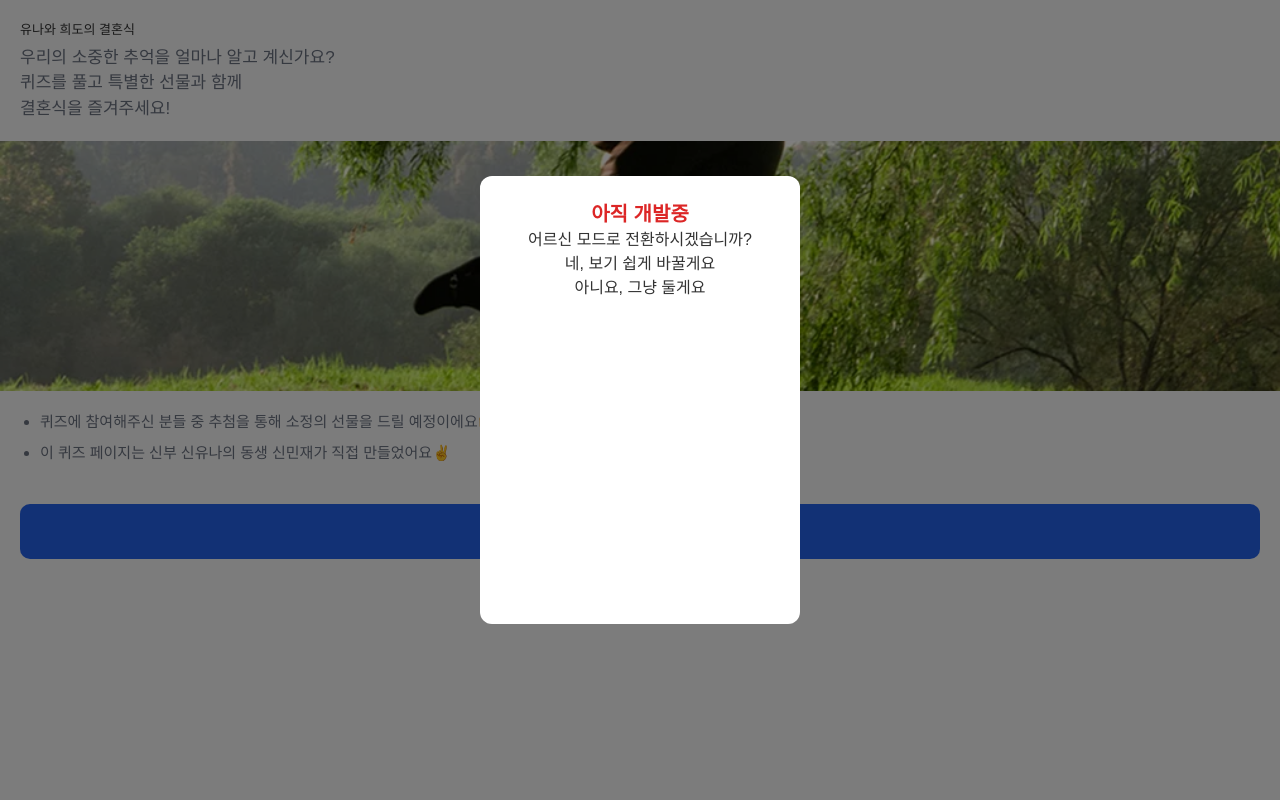
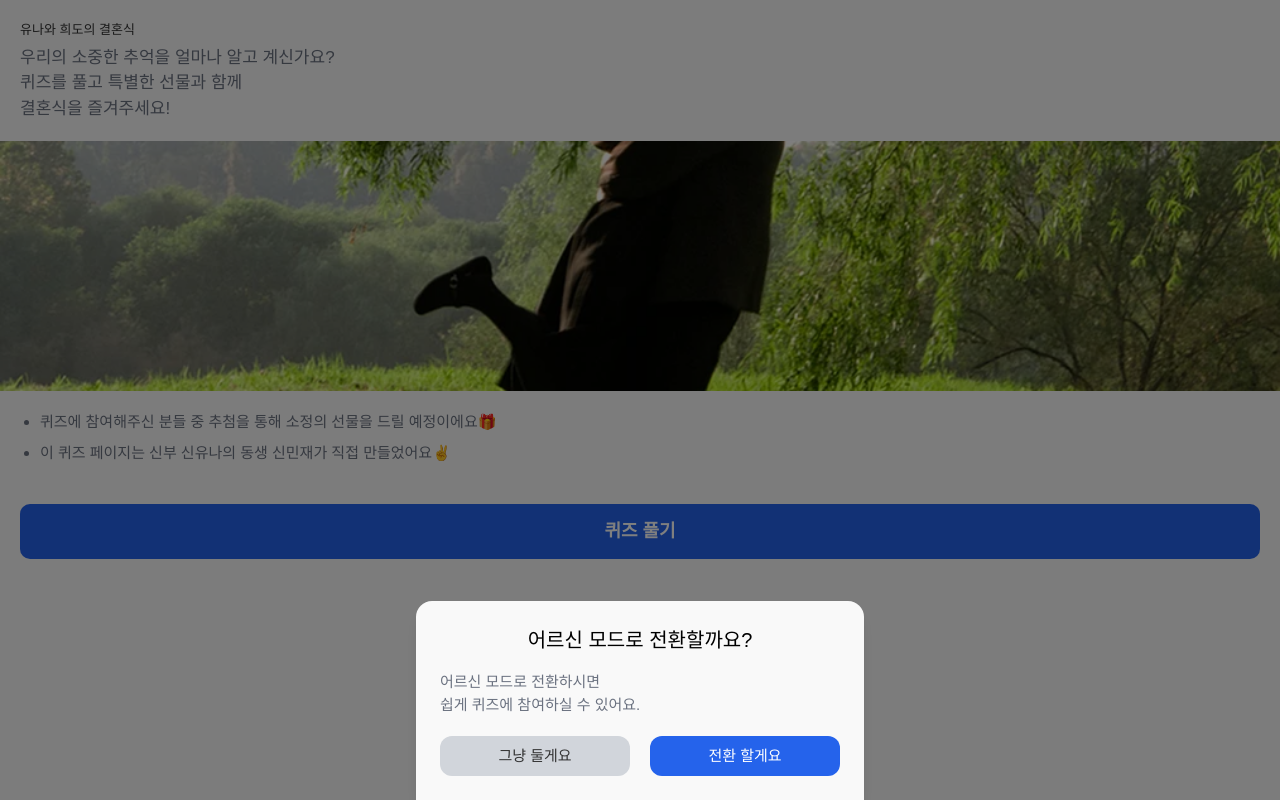
Before and after one commit to SMJ426/yoona-wedding-quiz, a Next.js app: page /quiz/explanation in a window 1280 px wide. Built offline with nearby package versions, Linux system fonts and the light colour scheme; a web font is replaced by a local one.

Commit message:
feat: 시니어 모드(easy-mode) 모달 개발

```diff
--- a/src/components/modal/Modal.tsx
+++ b/src/components/modal/Modal.tsx
@@ -19,10 +19,10 @@ const Modal: React.FC<Props> = ({ children, onClose }) => {
 
   return ReactDOM.createPortal(
     <div
-      className="fixed inset-0 z-50 flex items-center justify-center bg-black bg-opacity-50"
+      className="fixed inset-0 z-50 flex items-end justify-center bg-black bg-opacity-50"
       onClick={handleBackdropClick}
     >
-      <div className="bg-white p-6 rounded-xl w-[80%] max-w-[320px] text-center">
+      <div className="max-h-[50%] overflow-y-auto w-full max-w-md p-6 text-center bg-[#f9f9f9] shadow-lg rounded-t-2xl">
         {children}
       </div>
     </div>,
--- a/src/components/modal/modal/EasyModeModal.tsx
+++ b/src/components/modal/modal/EasyModeModal.tsx
@@ -20,16 +20,32 @@ const EasyModeModal: React.FC<Props> = ({ onClose }) => {
   };
 
   return (
-    <div className="width-[80%] h-[400px] flex flex-col ">
+    <div className="flex flex-col justify-center h-full gap-4 width-full">
       {/* TODO : 아직 개발중  */}
-      <h2 className="text-xl font-extrabold text-red-600">아직 개발중</h2>
-      <div>어르신 모드로 전환하시겠습니까?</div>
-      <div>
-        <button type="button" onClick={handleEasyMode}>
-          네, 보기 쉽게 바꿀게요
+      <div className="text-[20px] w-[100%] text-black">
+        <p>어르신 모드로 전환할까요?</p>
+        {/* <p>전환하시겠습니까?</p> */}
+      </div>
+
+      <div className="flex flex-col justify-start items-start text-[15px] text-gray-500">
+        <p>어르신 모드로 전환하시면</p>
+        <p>쉽게 퀴즈에 참여하실 수 있어요.</p>
+      </div>
+
+      <div className="flex items-center justify-center w-full gap-[5%] h-[40px] text-[15px] mt-1">
+        <button
+          type="button"
+          onClick={handleEasyMode}
+          className="bg-gray-300 w-[50%] h-full rounded-xl active:scale-95 transition-transform duration-100"
+        >
+          그냥 둘게요
         </button>
-        <button type="button" onClick={handleClickButton}>
-          아니요, 그냥 둘게요
+        <button
+          type="button"
+          onClick={handleClickButton}
+          className="bg-blue-600 w-[50%] h-full rounded-xl text-white active:scale-95 transition-transform duration-100"
+        >
+          전환 할게요
         </button>
       </div>
     </div>
--- a/src/components/quiz/main/NextQuestionButton.tsx
+++ b/src/components/quiz/main/NextQuestionButton.tsx
@@ -20,7 +20,7 @@ const NextQuestionButton: React.FC<Props> = ({
         transition-all
         ${
           disabled
-            ? 'bg-gray-400 text-white cursor-not-allowed'
+            ? 'bg-gray-300 text-white cursor-not-allowed'
             : 'bg-neutral-900 hover:bg-neutral-800 cursor-pointer'
         }
       `}
```
